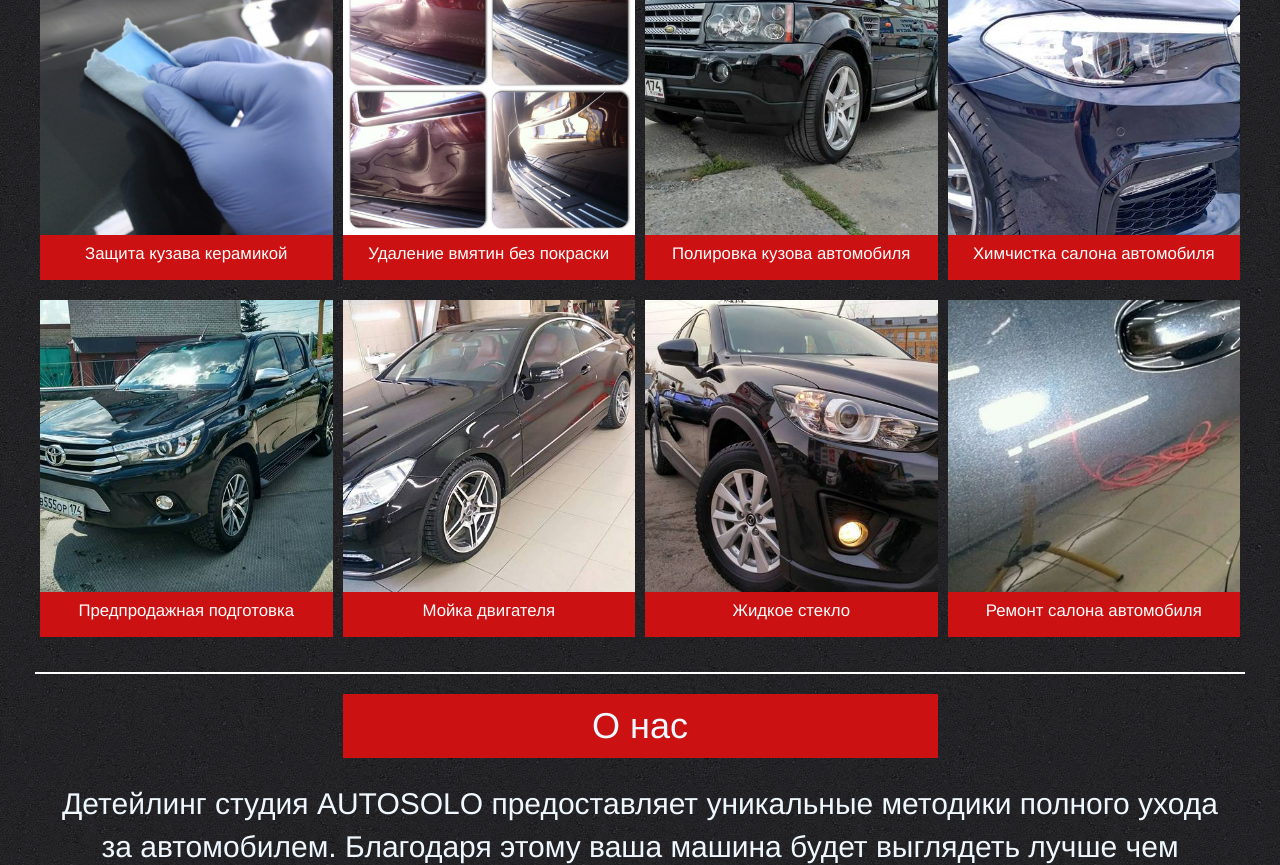
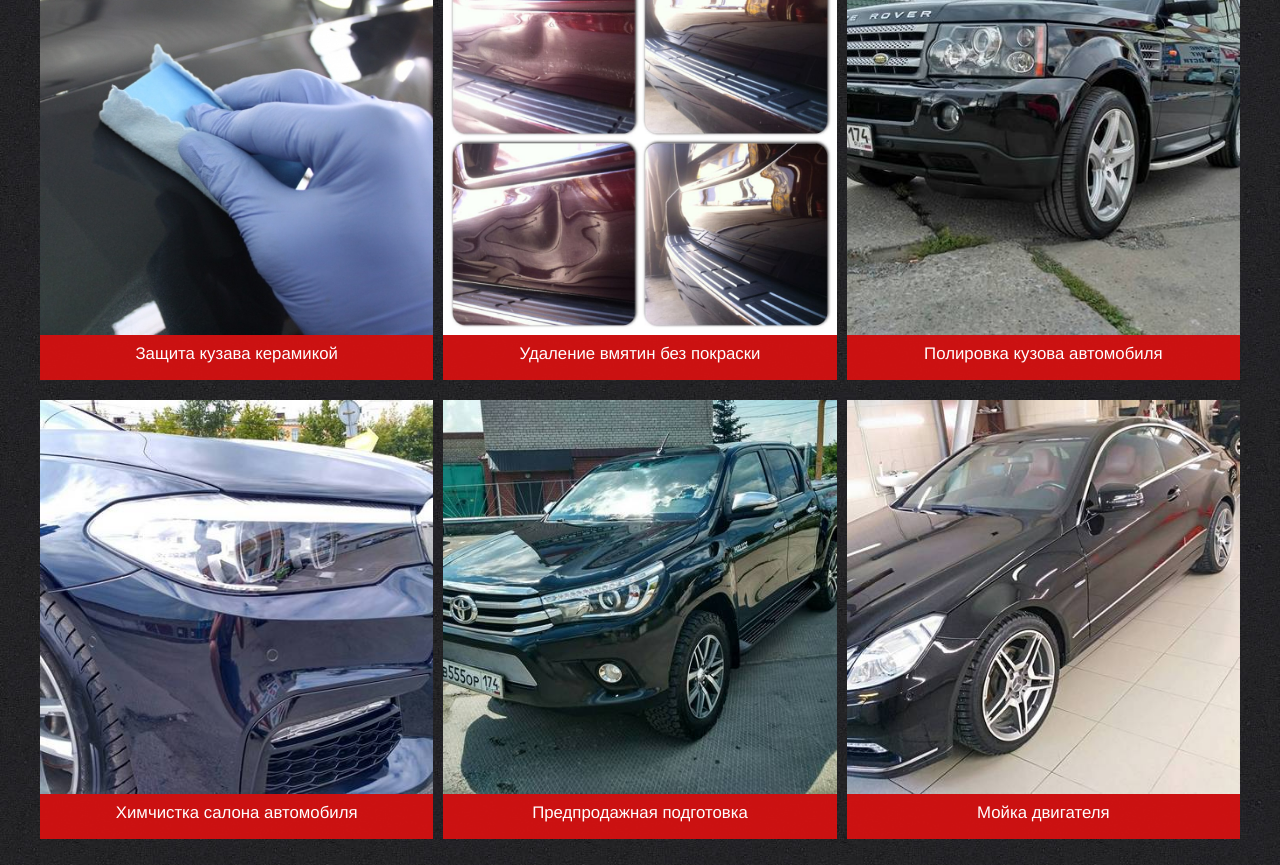
Before and after one commit to AutoSolo174/AutoSolo174.github.io, a plain HTML site: page index.html in a window 1280 px wide. Shown: the part 736-1601 px from the top of the page. Drawn offline with nearby package versions, Linux system fonts and the light colour scheme.

Commit message:
Ispravleniy

```diff
--- a/index.html
+++ b/index.html
@@ -3,7 +3,7 @@
 
 <head>
     <meta charset="UTF-8">
-    <title>css grid</title>
+    <title>AutoSolo174</title>
     <script type="text/javascript" src="js/lightbox-plus-jquery.min.js"></script>
 
     <script src="js/bootstrap.js"></script>
@@ -112,7 +112,6 @@
             $('.carousel').carousel({
                 interval: 100000;
             })
-
         </script>
     </div>
     <section class="dws-wrapper">
@@ -130,52 +129,40 @@
         </div>
         <div class="container">
             <div class="row">
-                <div class="col-xs-5 col-xs-offset-1 col-md-4 col-md-offset-0 col-lg-3">
+                <div class="col-xs-5 col-xs-offset-1 col-md-4 col-md-offset-0 col-lg-4">
                     <div class="img-bloc">
                         <div class="img"><a href="index-1.html"><img src="img/keramika.jpg" alt=""></a></div>
                         <h3 class="uslugi">Защита кузава керамикой</h3>
                     </div>
                 </div>
-                <div class="col-xs-5 col-xs-offset-0 col-md-4 col-lg-3">
+                <div class="col-xs-5 col-xs-offset-0 col-md-4 col-lg-4">
                     <div class="img-bloc">
                         <div class="img"><a href="index-2.html"><img src="img/AutoSolo/img25.jpg" alt=""></a></div>
                         <h3 class="uslugi">Удаление вмятин без покраски</h3>
                     </div>
                 </div>
-                <div class="col-xs-5 col-xs-offset-1 col-md-4 col-md-offset-0 col-lg-3">
+                <div class="col-xs-5 col-xs-offset-1 col-md-4 col-md-offset-0 col-lg-4">
                     <div class="img-bloc">
                         <div class="img"><a href="index-3.html"><img src="img/AutoSolo/img17_1.jpg" alt=""></a></div>
                         <h3 class="uslugi">Полировка кузова автомобиля</h3>
                     </div>
                 </div>
-                <div class="col-xs-5 col-xs-offset-0 col-md-4 col-lg-3">
+                <div class="col-xs-5 col-xs-offset-0 col-md-4 col-lg-4">
                     <div class="img-bloc">
                         <div class="img"><a href="img/AutoSolo/img18.jpg"><img src="img/AutoSolo/img18_1.jpg" alt=""></a></div>
                         <h3 class="uslugi">Химчистка салона автомобиля</h3>
                     </div>
                 </div>
-                <div class="col-xs-5 col-xs-offset-1 col-md-4 col-md-offset-0 col-lg-3">
+                <div class="col-xs-5 col-xs-offset-1 col-md-4 col-md-offset-0 col-lg-4">
                     <div class="img-bloc">
                         <div class="img"><a href="img/AutoSolo/img20.jpg"><img src="img/AutoSolo/img20_1.jpg" alt=""></a></div>
                         <h3 class="uslugi">Предпродажная подготовка</h3>
                     </div>
                 </div>
-                <div class="col-xs-5 col-xs-offset-0 col-md-4 col-lg-3">
+                <div class="col-xs-5 col-xs-offset-0 col-md-4 col-lg-4">
                     <div class="img-bloc">
                         <div class="img"><a href="img/AutoSolo/img29.jpg"><img src="img/AutoSolo/img29_1.jpg" alt=""></a></div>
                         <h3 class="uslugi">Мойка двигателя</h3>
-                    </div>
-                </div>
-                <div class="col-xs-5 col-xs-offset-1 col-md-4 col-md-offset-0 col-lg-3">
-                    <div class="img-bloc">
-                        <div class="img"><a href="img/AutoSolo/img30.jpg"><img src="img/AutoSolo/img30_1.jpg" alt=""></a></div>
-                        <h3 class="uslugi">Жидкое стекло</h3>
-                    </div>
-                </div>
-                <div class="col-xs-5 col-xs-offset-0 col-md-4 col-lg-3">
-                    <div class="img-bloc">
-                        <div class="img"><a href="img/AutoSolo/img7.jpg"><img src="img/AutoSolo/img7_1.jpg" alt=""></a></div>
-                        <h3 class="uslugi">Ремонт салона автомобиля</h3>
                     </div>
                 </div>
             </div>
```
Also changed, not shown: index-1.html (+1 -1 lines), index-2.html (+1 -1 lines), index-3.html (+1 -1 lines).
